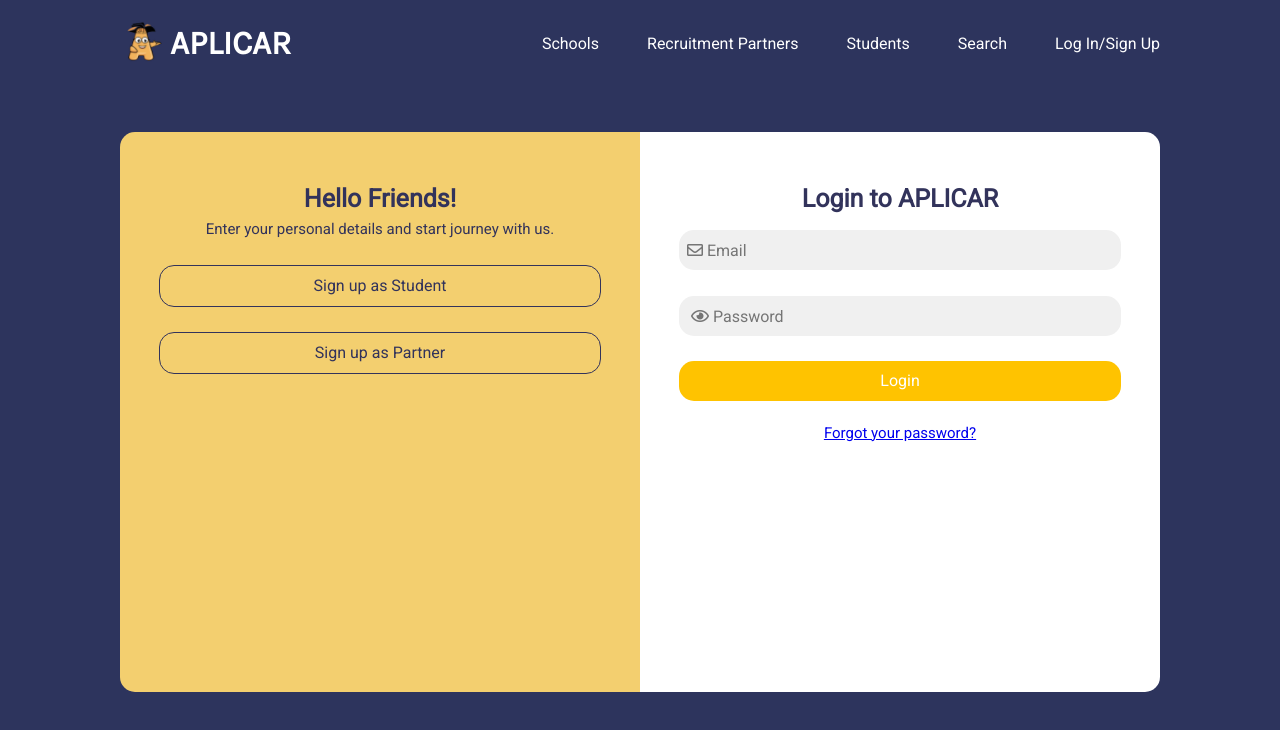
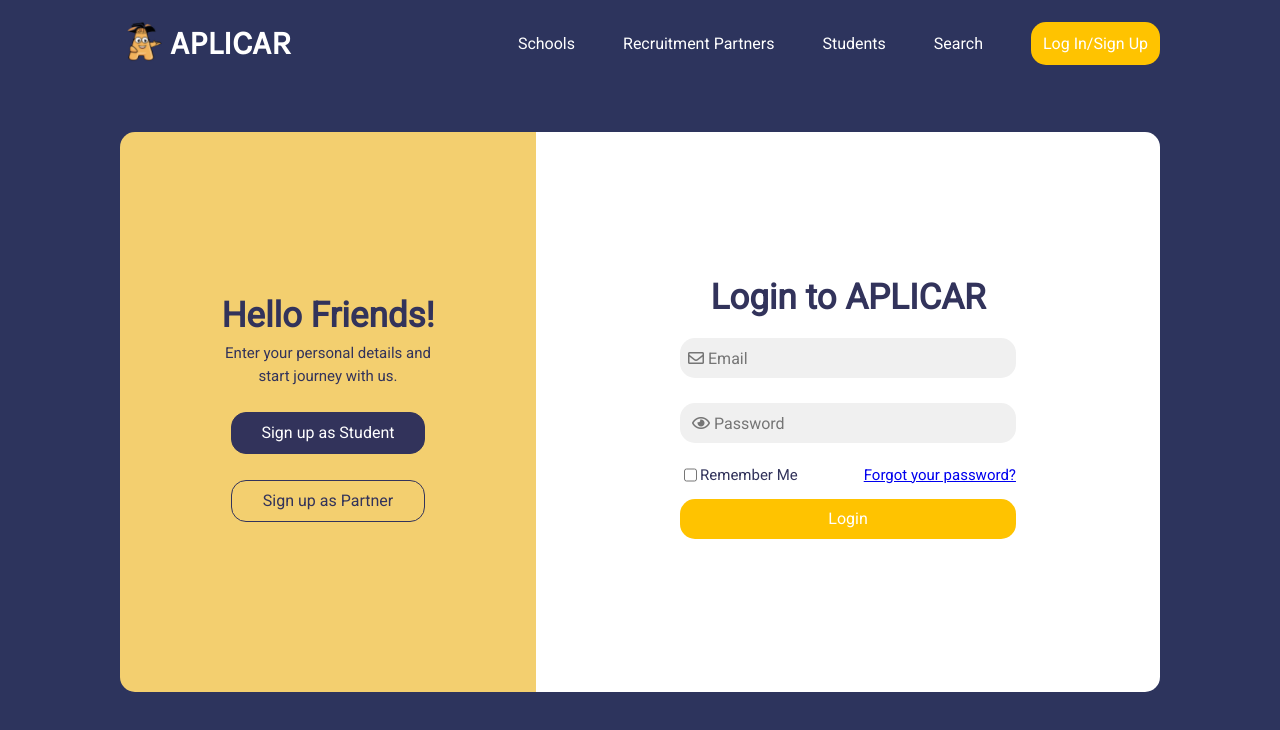
Before and after one commit to amyoulton/intership_application, a plain HTML site: page assets/index.html in a window 1280 px wide. Drawn offline with Linux system fonts and the light colour scheme.

Commit message:
all styling and responsiveness done for both views

```diff
--- a/assets/index.html
+++ b/assets/index.html
@@ -9,6 +9,7 @@
 <title>Aplicar</title>
 </head>
 <body>
+    <div>
     <header>
         <nav class="nav">
             <div class="nav__logo">
@@ -38,21 +39,23 @@
                 <div class="card__input">
                     <input type="password" name="password" placeholder=" &#xf06e; Password" class="card__button card__button--input fontAwesome">
                 </div>
-                <div class="card__input">
+                <div class="card__input card__input--login">
                     <input type="submit" value="Login" class="card__button card__button--login">
                 </div>
+                <span class="card__link">
+                    <div class="card__checkbox"><input type="checkbox" name="card__checkbox">
+                    <label for="card__checkbox" >Remember Me</label></div>
+                    <a href="#">Forgot your password?</a>
+                </span>
            </form>
-           <span class="card__link">
-               <a href="#">Forgot your password?</a>
-           </span>
        </div>
        <div class="card card--info">
         <h1 class="card__title">Hello Friends!</h1>
         <p class="card__heading">Enter your personal details and start journey with us.</p>
-        <div class="card__input">
-            <button class="card__button">Sign up as Student</button>
+        <div class="card__input card__input--info">
+            <button class="card__button card__button--rich">Sign up as Student</button>
         </div>
-        <div class="card__input">
+        <div class="card__input card__input--info">
             <button class="card__button">Sign up as Partner</button>
         </div>
        </div>
--- a/assets/styles.css
+++ b/assets/styles.css
@@ -102,6 +102,10 @@
   font-weight: 400;
 }
 
+.card__checkbox {
+  display: none;
+}
+
 .fontAwesome {
   font-family: 'Font Awesome 5 Free', 'Roboto', sans-serif;
   font-weight: 400;
@@ -121,29 +125,9 @@
   }
 }
 
-@media (min-width: 1094px) {
+@media (min-width: 1117px) {
   body {
     background-color: #2d345d;
-  }
-
-  .container {
-    display: flex;
-    margin: 15vh;
-    margin-top: 7vh;
-    height: 70vh;
-    border: none;
-    border-radius: 15%;
-  }
-  .card--login {
-    background-color: white;
-    order: 2;
-    height: 100%;
-    border-radius: 0 15px 15px 0;
-  }
-
-  .card--info {
-    height: 100%;
-    border-radius: 15px 0 0 15px;
   }
 
   .nav {
@@ -165,14 +149,74 @@
   .nav__link {
     color: white;
     text-decoration: none;
-    padding-left: 3em;
+    margin-left: 3em;
     font-family: 'Roboto', sans-serif;
   }
 
   .nav__button {
+    background-color: #ffc300;
+    padding: 12px;
+    border-radius: 15px;
     color: white;
     text-decoration: none;
-    padding-left: 3em;
+    margin-left: 3em;
     font-family: 'Roboto', sans-serif;
   }
+
+  .container {
+    display: flex;
+    margin: 15vh;
+    margin-top: 7vh;
+    height: 70vh;
+    border: none;
+    border-radius: 15%;
+  }
+
+  .card {
+    padding-top: 0;
+  }
+  .card--login {
+    justify-content: center;
+    background-color: white;
+    order: 2;
+    height: 100%;
+    width: 60%;
+    border-radius: 0 15px 15px 0;
+    padding: 11%;
+  }
+
+  .card--info {
+    justify-content: center;
+    height: 100%;
+    width: 40%;
+    padding: 6%;
+    border-radius: 15px 0 0 15px;
+  }
+
+  .card__input--info {
+    width: 78%;
+  }
+
+  .card__input--login {
+    order: 2;
+  }
+
+  .card__title {
+    font-size: 35px;
+  }
+
+  .card__link {
+    display: flex;
+    justify-content: space-between;
+    width: 85%;
+  }
+
+  .card__button--rich {
+    background-color: #32335b;
+    color: white;
+  }
+
+  .card__checkbox {
+    display: inherit;
+  }
 }
```
